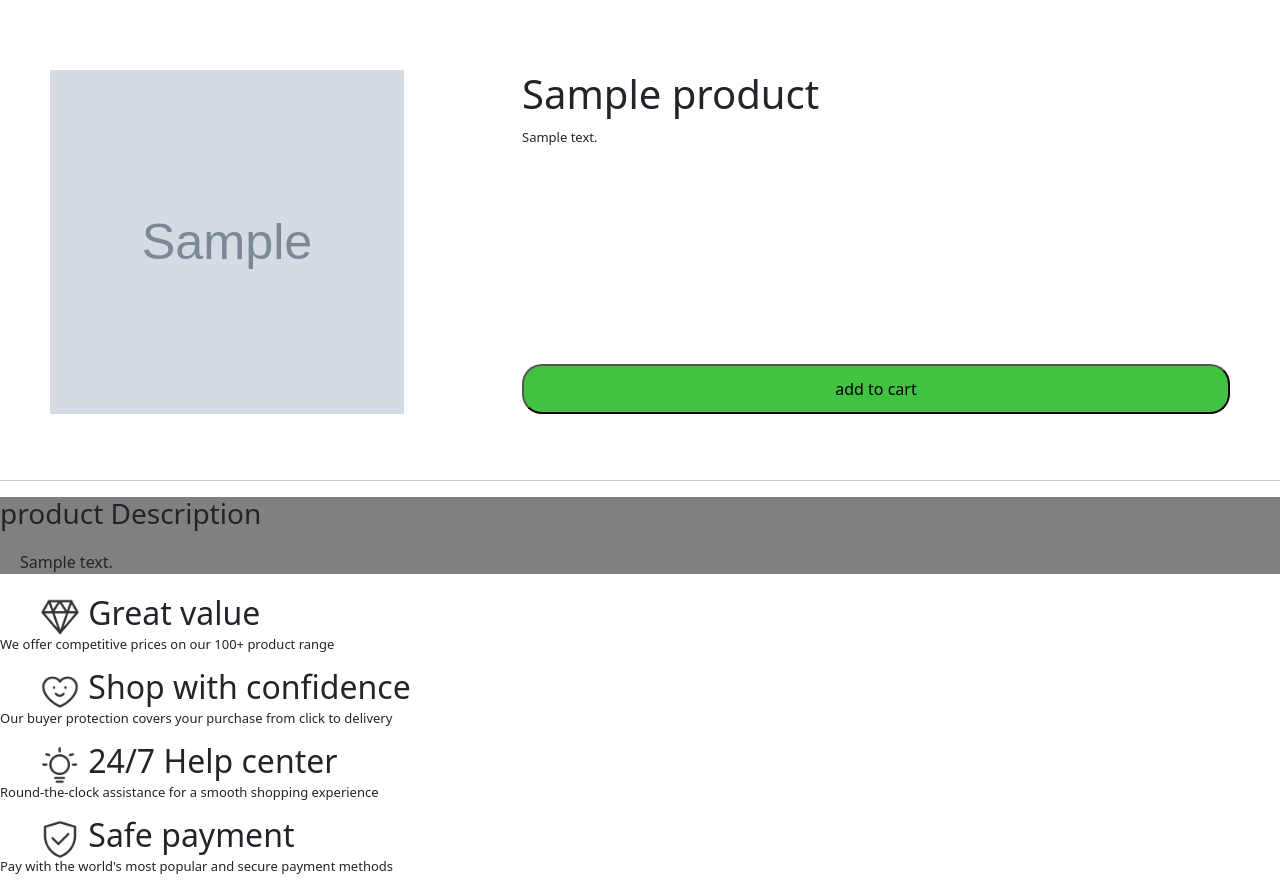
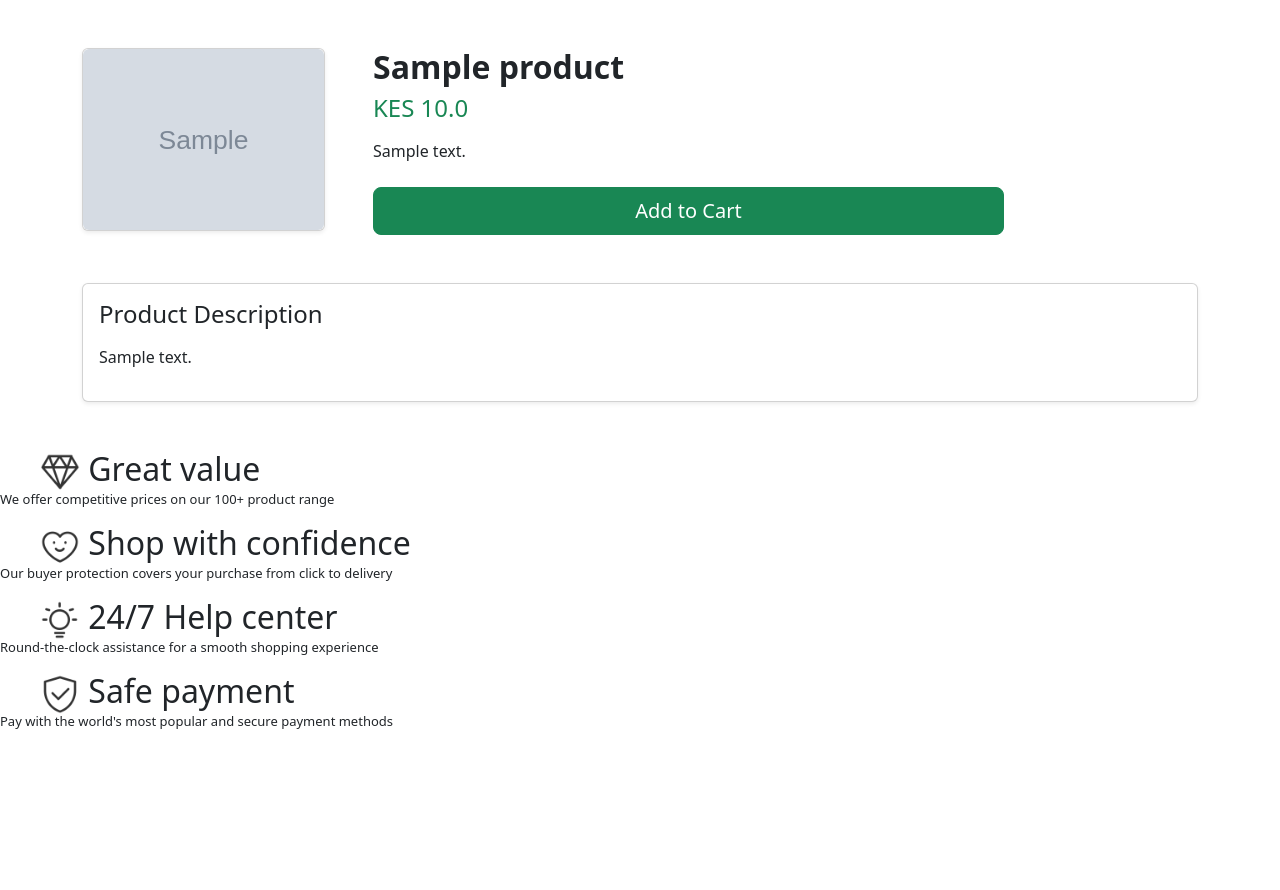
Before and after one commit to millenium-l/Volt, a Django app: page /description/1/ in a window 1280 px wide. Shown: the part 215-1105 px from the top of the page. After the commit the page ends 944 px from the top, so only its background shows below. Run offline with Django 5.2, Linux system fonts and the light colour scheme; tables that the repository leaves empty hold one stand-in row (values such as "Sample post"); grey boxes marked "Sample" are stand-in pictures; some libraries are stand-ins or nearby versions.

Commit message:
Fix product description layout and constrain image size using Bootstrap

```diff
--- a/voltpr/static/css/description.css
+++ b/voltpr/static/css/description.css
@@ -6,21 +6,25 @@
 }
 
 
-.main2 {
-    margin-top: 20px;
-    display: flex;
-    padding: 50px;
+
+.card img {
+    object-fit: cover;
 }
 
-/*.samsung{
-    margin-left: 250px;
-}*/
-
-.main3 {
-    background-color: gray;
+p {
+    line-height: 1.6;
 }
 
-.description p {
-    margin-bottom: 20px;
-    margin-left: 20px;
+.product-description p {
+    margin-bottom: 1.2rem;
+    line-height: 1.8;
+    color: #444;
 }
+
+.product-description strong {
+    font-weight: 600;
+}
+
+.product-description ul {
+    padding-left: 1.2rem;
+}
--- a/voltpr/voltvibe/templates/base.html
+++ b/voltpr/voltvibe/templates/base.html
@@ -5,7 +5,7 @@
     <meta charset="UTF-8">
     <meta name="viewport" content="width=device-width, initial-scale=1.0">
 
-
+<!-- bootstrap -->
     <link
       href="https://cdn.jsdelivr.net/npm/bootstrap@5.3.8/dist/css/bootstrap.min.css"
       rel="stylesheet"
--- a/voltpr/voltvibe/templates/voltvibe/description.html
+++ b/voltpr/voltvibe/templates/voltvibe/description.html
@@ -1,40 +1,71 @@
-{% extends 'base.html' %} {% block content %}
+{% extends 'base.html' %}
+{% load static %}
 
-{% load static %}
-{% block extra_css %}
-    <link rel="stylesheet" href="{% static 'css/description.css' %}">
-{% endblock %}
+{% block content %}
 
-    <main class="main2" style="display: flex;">
-            {% if product.image %}
+<div class="container my-5">
 
-            <img class="thumbnail" src="{{ product.image.url }}" alt="{{ product.name }}" style="position: relative; width: 30%; ">
-            {% else %}
-            <!--<img class="thumbnail" src="{% static 'images/default_image.png' %}" alt="Default image">-->
+    <!-- Product main section -->
+    <div class="row g-5">
+
+        <!-- Product image -->
+        <div class="col-md-5 col-lg-3" >
+            <div class="card shadow-sm">
+                {% if product.image %}
+                    <img
+                        src="{{ product.image.url }}"
+                        class="img-fluid rounded"
+                        alt="{{ product.name }}"
+                    >
+                {% else %}
+                    <img
+                        src="{% static 'images/default_image.png' %}"
+                        class="img-fluid rounded"
+                        alt="No image available"
+                    >
+                {% endif %}
+            </div>
+        </div>
+
+        <!-- Product details -->
+        <div class="col-md-7">
+            <h2 class="fw-bold">{{ product.name }}</h2>
+
+            {% if product.price %}
+                <h4 class="text-success mt-2">
+                    KES {{ product.price }}
+                </h4>
             {% endif %}
 
+            <p class="text-muted mt-3">
+                {{ product.description|linebreaks }}
+            </p>
 
-        <div class="samsung" style=" position: relative; left: 10%; width: 60%;">
-            <h3 style="font-size: 40px; margin-bottom: 10px;"> {{ product.name }} </h3>
-
-            <p style="font-size: small;">{{ product.description }}</p>
-
-            <form action="{% url 'add_to_cart' product.id %}" method="POST">
+            <form action="{% url 'add_to_cart' product.id %}" method="POST" class="mt-4">
                 {% csrf_token %}
-                <button style="background-color: rgb(65, 194, 65); width: 100%; height: 50px; border-radius: 20px; margin-top: 200px; cursor: pointer;" type="submit">add to cart</button>
+                <button
+                    type="submit"
+                    class="btn btn-success btn-lg w-100"
+                >
+                    Add to Cart
+                </button>
             </form>
         </div>
 
-    </main> <hr>
+    </div>
 
-    <main class="main3">
-        <div>
-            <h3 style="margin-bottom: 20px;">product Description</h3>
-            <span class="description">
-                <p>{{ product.detailed_description }}</p>
+    <!-- Detailed description -->
+    <div class="card shadow-sm mt-5">
+    <div class="card-body">
+        <h4 class="mb-3">Product Description</h4>
 
-            </span>
+        <div class="product-description">
+            {{ product.detailed_description|linebreaks }}
         </div>
-    </main>
+    </div>
+</div>
+    </div>
 
-{% endblock content %}
+</div>
+
+{% endblock %}
```
